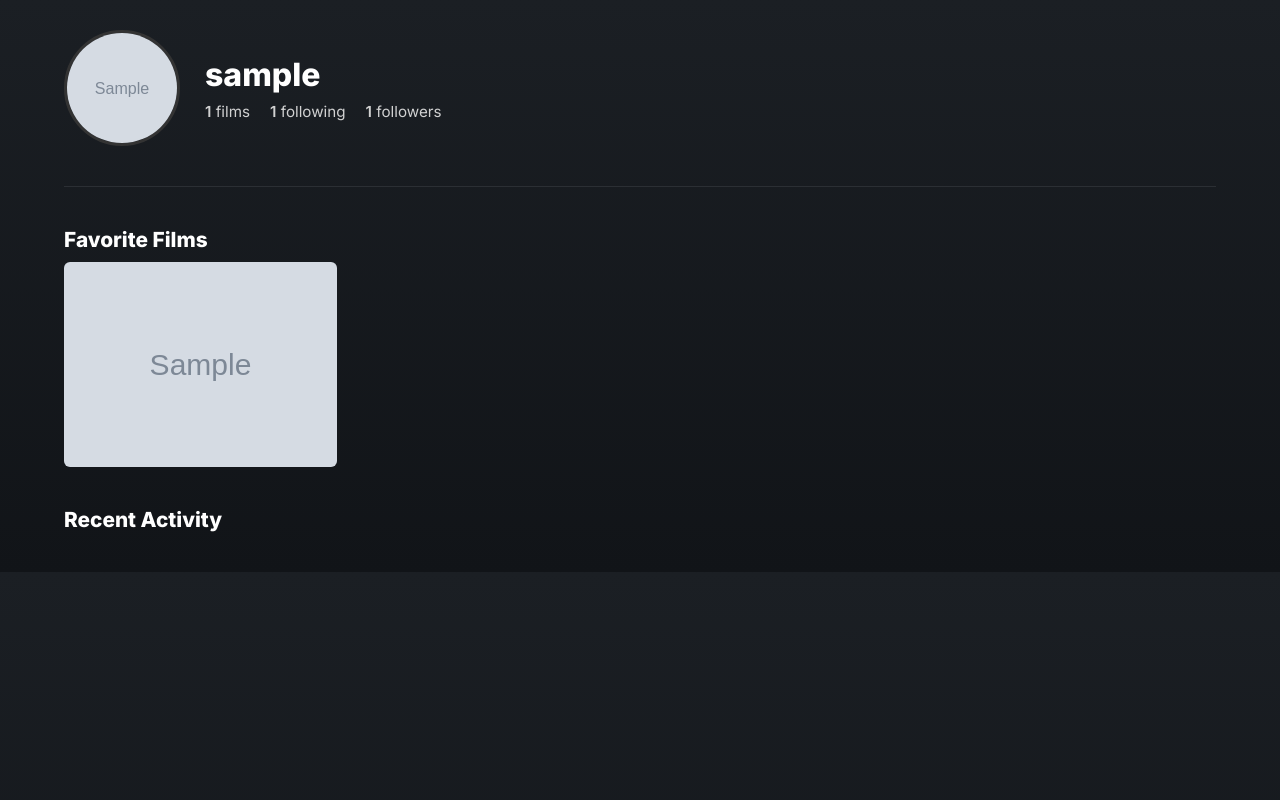
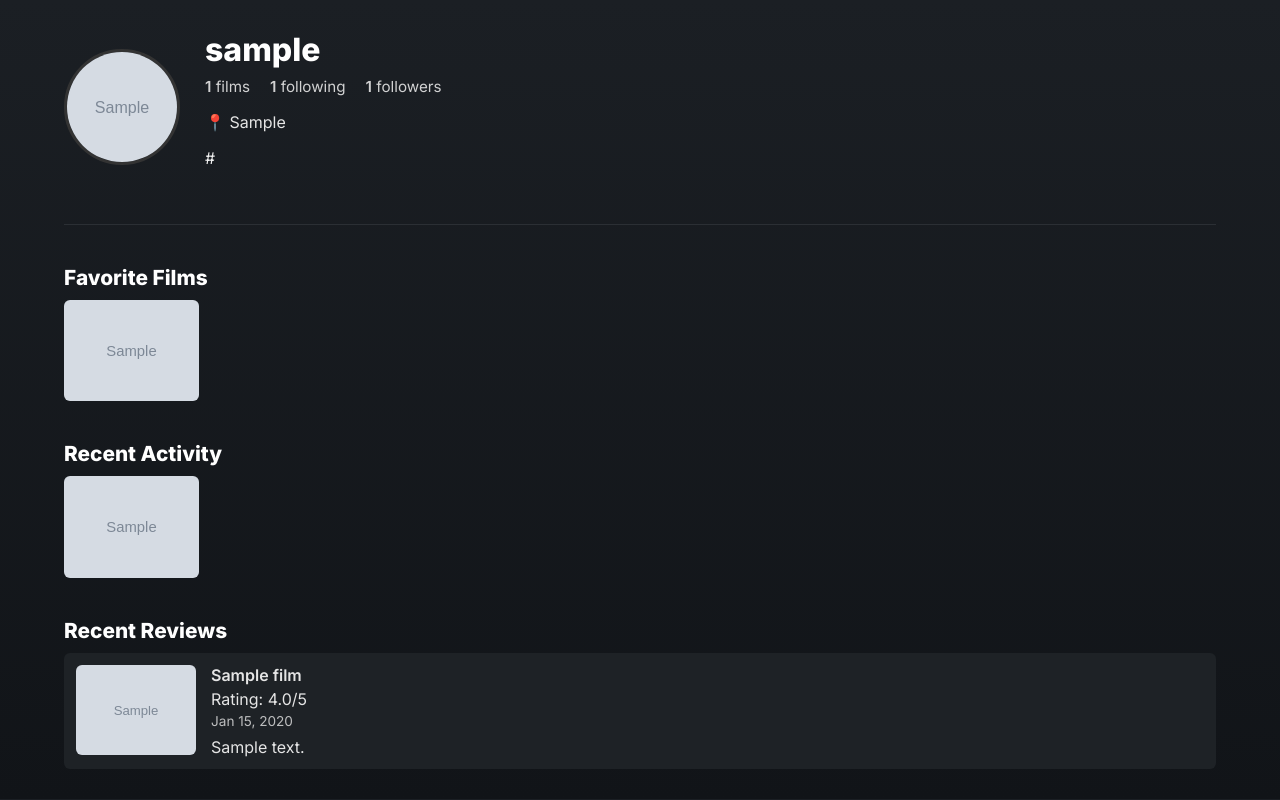
Before and after one commit to azizaabduraufova/letterboxd, a Django app: template apps/profiles/templates/profiles/profile.html in a window 1280 px wide. Run offline with Django 5.2, Linux system fonts and the light colour scheme; tables that the repository leaves empty hold one stand-in row (values such as "Sample post"); the template is opened without the code that fills it: values that come from a table or form of the project are taken from there, most other values are stand-ins (such as "Sample title", 1, 10 or a date in 2020); grey boxes marked "Sample" are stand-in pictures; parts of the project's set-up code (start-up, migrations or seed data) failed here and were passed over.

Commit message:
Small changes in profile page

```diff
--- a/apps/films/models.py
+++ b/apps/films/models.py
@@ -50,7 +50,7 @@
 class Review(models.Model):
     profile = models.ForeignKey('profiles.Profile', on_delete=models.CASCADE, related_name='reviews')
     film = models.ForeignKey(Film, on_delete=models.CASCADE, related_name='reviews')
-    rating = models.PositiveIntegerField()
+    rating = models.DecimalField(decimal_places=1, max_digits=2, blank=True, null=True)
     comment = models.TextField(blank=True, null=True)
     created_at = models.DateTimeField(auto_now_add=True)
 
--- a/apps/profiles/admin.py
+++ b/apps/profiles/admin.py
@@ -3,5 +3,5 @@
 
 @admin.register(Profile)
 class ProfileAdmin(admin.ModelAdmin):
-    list_display = ('user', 'bio')
+    list_display = ('user', 'avatar', 'bio')
     search_fields = ('user__username', 'bio')
--- a/apps/profiles/templates/profiles/profile.html
+++ b/apps/profiles/templates/profiles/profile.html
@@ -1,5 +1,4 @@
 {% load static %}
-
 <!DOCTYPE html>
 <html lang="en">
 <head>
@@ -68,8 +67,8 @@
 
         .film-grid {
             display: grid;
-            grid-template-columns: repeat(4, 1fr);
-            gap: 20px;
+            grid-template-columns: repeat(auto-fill, minmax(120px, 1fr));
+            gap: 10px;
         }
 
         .film-grid img {
@@ -83,6 +82,66 @@
             transform: scale(1.04);
             opacity: 0.9;
         }
+
+        /* Reviews section */
+        .review-item {
+            display: flex;
+            gap: 15px;
+            background: #1e2226;
+            padding: 12px;
+            border-radius: 6px;
+            margin-bottom: 10px;
+            align-items: flex-start;
+        }
+
+        .review-item img {
+            width: 120px;
+            height: auto;
+            border-radius: 6px;
+            object-fit: cover;
+        }
+
+        .review-content {
+            display: flex;
+            flex-direction: column;
+            gap: 4px;
+        }
+
+        .review-content p {
+            margin: 0;
+        }
+
+        .review-content .film-title {
+            font-weight: 600;
+            font-size: 1rem;
+        }
+
+        .review-content .rating {
+            font-weight: 500;
+        }
+
+        .review-content .date {
+            font-size: 0.85rem;
+            opacity: 0.8;
+        }
+
+        .review-content .comment {
+            margin-top: 4px;
+        }
+
+        .profile-website {
+            color: #f2f2f2;
+            text-decoration: none;
+        }
+
+        .profile-website:visited {
+            color: #f2f2f2;
+        }
+
+        .profile-website:hover {
+            text-decoration: underline; /* optional for hover effect */
+        }
+
     </style>
 </head>
 
@@ -106,6 +165,16 @@
                 <div><span>{{ following_count }}</span> following</div>
                 <div><span>{{ followers_count }}</span> followers</div>
             </div>
+            <p>📍 {{ user_profile.location }}</p>
+            {% if user_profile.website %}
+                <p>
+                    <a href="{{ user_profile.website }}" target="_blank" rel="noopener noreferrer"
+                       class="profile-website">
+                        {{ user_profile.website }}
+                    </a>
+                </p>
+            {% endif %}
+
         </div>
     </div>
 
@@ -129,6 +198,26 @@
         {% endfor %}
     </div>
 
+    <!-- REVIEWS -->
+    <div class="section-title">Recent Reviews</div>
+    <div>
+        {% for review in recent_reviews %}
+            <div class="review-item">
+                <img src="{{ review.film.poster }}" alt="{{ review.film.title }}">
+                <div class="review-content">
+                    <p class="film-title">{{ review.film.title }}</p>
+                    <p class="rating">Rating: {{ review.rating }}/5</p>
+                    <p class="date">{{ review.created_at|date:"M d, Y" }}</p>
+                    {% if review.comment %}
+                        <p class="comment">{{ review.comment }}</p>
+                    {% endif %}
+                </div>
+            </div>
+        {% empty %}
+            <p>No reviews yet.</p>
+        {% endfor %}
+    </div>
+
 </div>
 
 </body>
--- a/apps/profiles/urls.py
+++ b/apps/profiles/urls.py
@@ -2,7 +2,7 @@
 from apps.profiles import views
 
 urlpatterns = [
-    path('profile/<str:username>/', views.profile, name='profile'),
+    path('profile/<str:username>/', views.profile_view, name='profile'),
     path('create-profile/', views.create_profile, name='create_profile'),
     path('sign-in/', views.sign_in, name='sign_in'),
 ]
--- a/config/urls.py
+++ b/config/urls.py
@@ -5,10 +5,11 @@
 
 urlpatterns = [
     path('admin/', admin.site.urls),
+    path('', include('apps.profiles.urls')),
     path('', include('apps.films.urls')),
-    path('', include('apps.profiles.urls')),
+
 ]
 
 if settings.DEBUG:
     urlpatterns += static(settings.MEDIA_URL, document_root=settings.MEDIA_ROOT)
-    urlpatterns += static(settings.MEDIA_URL, document_root=settings.MEDIA_ROOT)
+    urlpatterns += static(settings.STATIC_URL, document_root=settings.STATIC_ROOT)
```
Also changed, not shown: apps/films/management/commands/import_tmdb.py (+8 -1 lines), apps/profiles/views.py (+17 -12 lines), static/main.css (line endings or trailing spaces).
